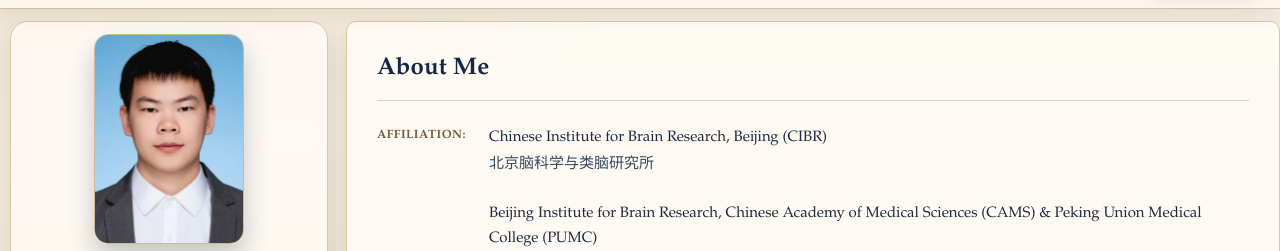
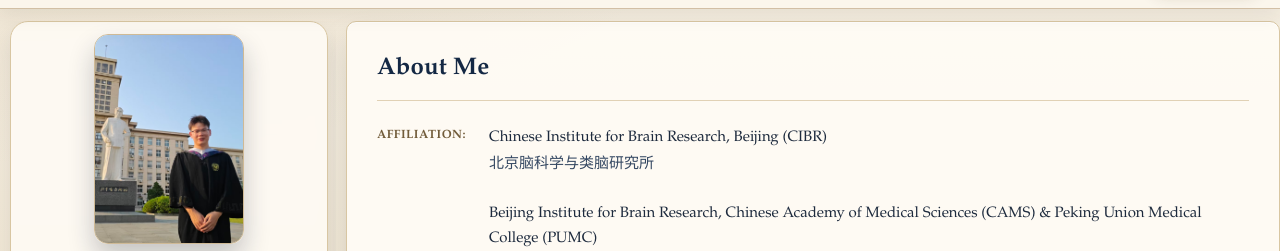
Before and after one commit to zhang-mengjia/zhang-mengjia.github.io, a website: page index.html in a window 1280 px wide. Shown: the part 60-311 px from the top of the page. Drawn offline with Linux system fonts and the light colour scheme.

Commit message:
Use graduation portrait as the only profile photo

```diff
--- a/index.html
+++ b/index.html
@@ -33,7 +33,7 @@
         <aside class="sidebar" id="sidebar-panel">
             <section class="panel profile-panel">
                 <div class="avatar-container">
-                    <img src="assets/avatar/avatar (1).jpg" alt="Mengjia Zhang" class="avatar-image">
+                    <img src="assets/avatar/avatar (2).jpg" alt="Mengjia Zhang in graduation attire" class="avatar-image">
                 </div>
 
                 <h1 class="profile-name">Mengjia Zhang <span class="profile-name-cn">(张梦佳)</span></h1>
```
Also changed, not shown: README.md.
